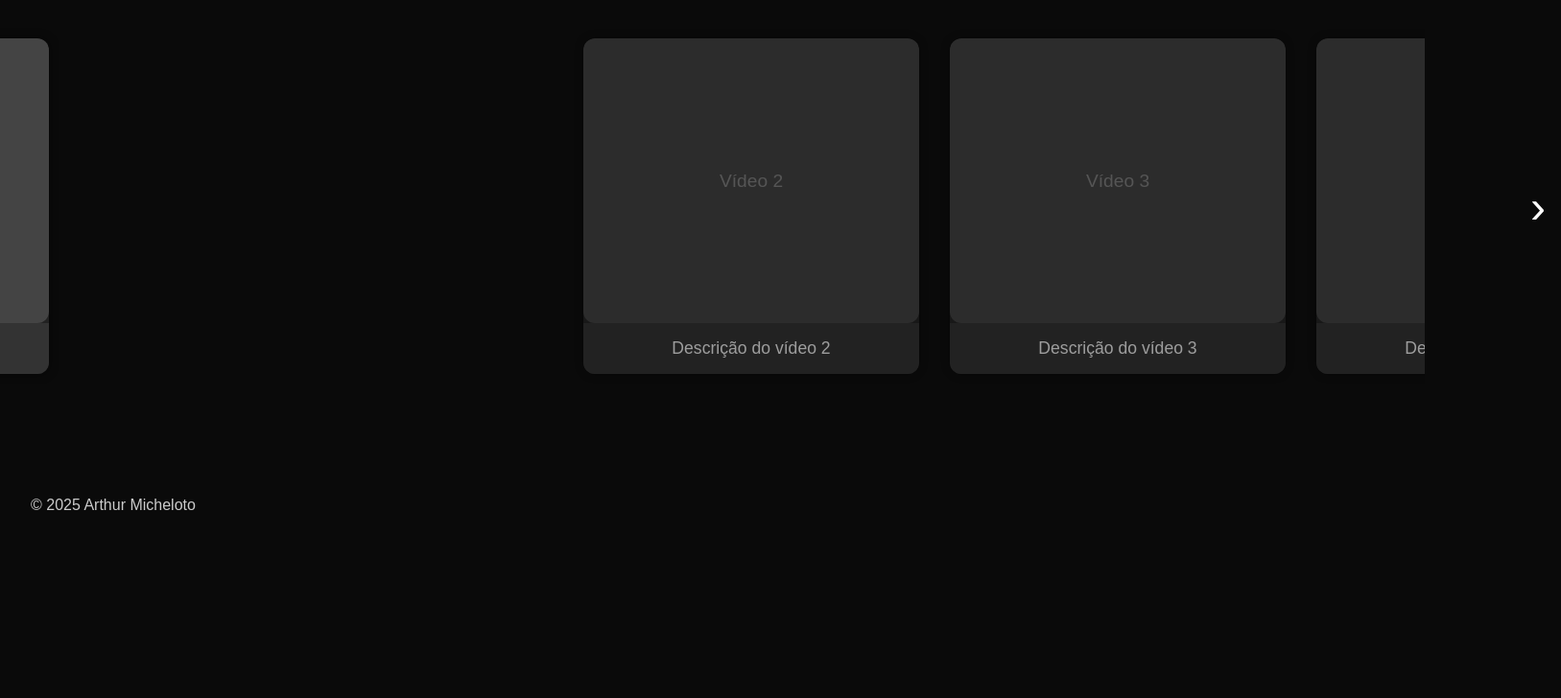
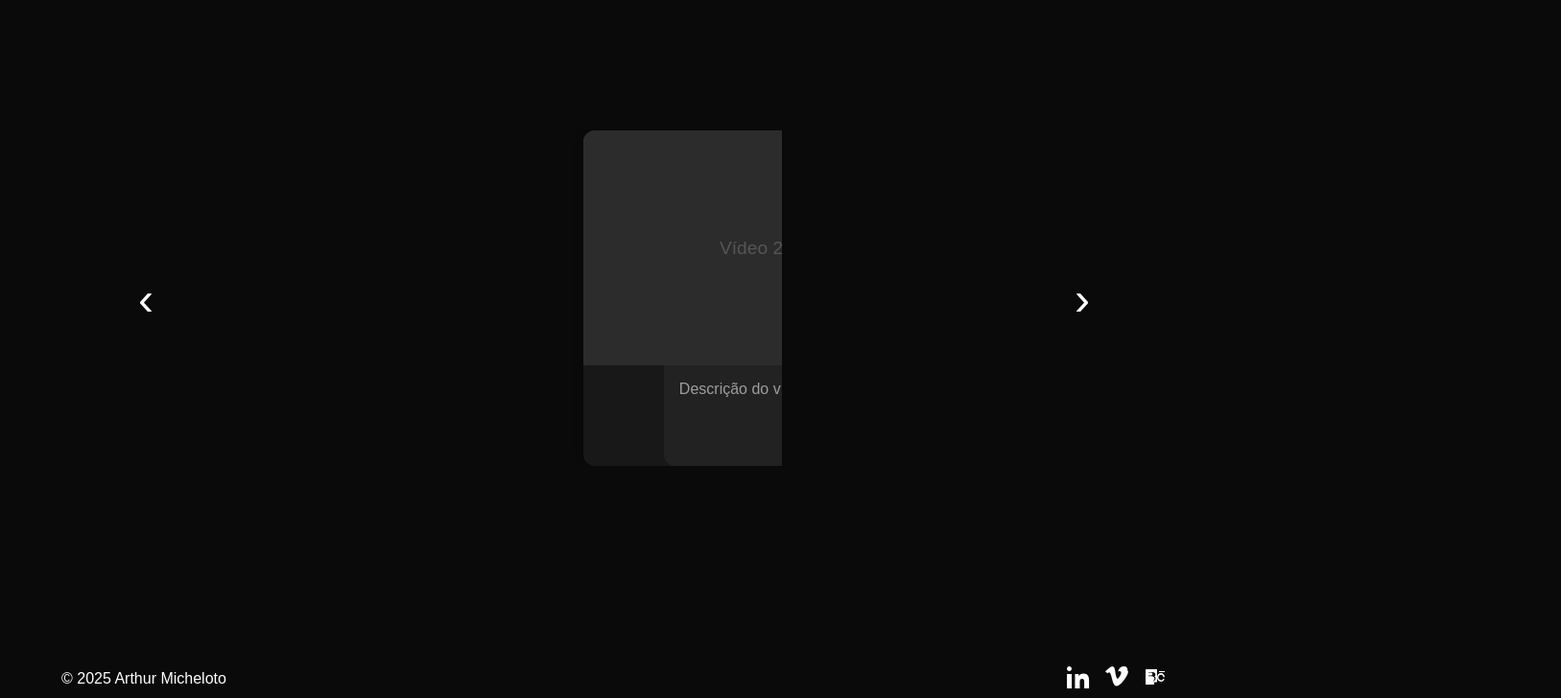
Before and after one commit to Cavalchi/site-arthur, a React (Vite) app: page / in a window 1280 px wide. Shown: the part 1620-2348 px from the top of the page at 96% size, 1627 px wide, since content can reach past the window. Before the commit the page ends 2188 px from the top, so only its background shows below. Built offline with nearby package versions, Linux system fonts and the light colour scheme.

Commit message:
Atualização do projeto com alterações nos componentes

```diff
--- a/src/App.css
+++ b/src/App.css
@@ -190,161 +190,38 @@ html, body {
 .separator {
   color: #f8b122;
 }
-
-/* Carousel */
-.video-carousel-wrapper {
-  display: flex;
-  align-items: center;
-  justify-content: center;
-  margin: 4rem 0;
-  position: relative;
-}
-
-.carousel-arrow {
-  background: none;
-  border: none;
-  font-size: 3rem;
-  color: #fff;
-  cursor: pointer;
-  padding: 1rem;
-}
-
-.carousel-arrow:hover {
-  color: #f8b122;
-}
-
-/* Footer */
 .footer {
   background-color: #0a0a0a;
-  color: #ccc;
-  padding: 2rem;
+  color: #fff;
   display: flex;
   justify-content: space-between;
   align-items: center;
-  flex-wrap: wrap;
-  margin-top: auto; /* Isso empurra o footer para o fim da página */
+  padding: 1rem 4rem;
 }
 
 .footer-info {
   font-size: 1rem;
 }
 
-.social-icons a {
-  margin-left: 1rem;
-  display: inline-block;
+.footer a {
+  color: #fff;
+  text-decoration: none;
 }
 
-.social-icons svg {
-  transition: fill 0.3s;
+.footer a:hover {
+  color: #f8b122;
+  transform: scale(1.1);
 }
 
-.social-icons a:hover svg {
-  fill: #f8b122;
-}
-/* Ajustando o Carousel */
-.video-carousel {
+.social-icons {
   display: flex;
-  overflow-x: hidden;  /* Remove a barra de rolagem horizontal */
-  scroll-behavior: smooth;
-  width: 90%;  /* Ajuste de largura */
-  margin: 0 auto;
-  padding: 2rem 0;
-  gap: 2rem;  /* Espaçamento entre os vídeos */
-  position: relative;  /* Posicionamento relativo para controle do alinhamento */
+  gap: 1rem;
 }
 
-/* Card de vídeo */
-.video-card {
-  min-width: 350px;  /* Tamanho mínimo do card */
-  height: 350px;  /* Tornando o card quadrado */
-  background-color: #222;
-  border-radius: 12px;
-  overflow: hidden;
-  box-shadow: 0 0 10px #00000080;
-  transition: transform 0.3s, opacity 0.5s ease-out;  /* Transições para efeito de escurecimento */
-  color: #fff;
-  display: flex;
-  flex-direction: column;
-  justify-content: space-between;
-  opacity: 0.6;  /* Os vídeos inicialmente ficam mais escuros */
+.social-icons a svg {
+  width: 24px;
+  height: 24px;
+  fill: currentColor;
+
+  transition: color 0.3s;
 }
-
-/* Efeito hover no card de vídeo */
-.video-card:hover {
-  transform: scale(1.05);
-  opacity: 1;  /* Fica mais claro ao passar o mouse */
-}
-
-/* Vídeo centralizado (vídeo 1) */
-.video-card:first-child {
-  opacity: 1;  /* Garantir que o primeiro vídeo seja totalmente visível */
-}
-
-/* Restante dos vídeos deslocados para a direita */
-.video-card:not(:first-child) {
-  opacity: 0.6;  /* Mantém os outros vídeos mais escuros */
-}
-
-/* Placeholder para o vídeo */
-.video-frame {
-  width: 100%;
-  height: 100%;  /* Faz o vídeo ocupar 100% da altura do card */
-  background-color: #444;
-  display: flex;
-  align-items: center;
-  justify-content: center;
-  color: #888;
-  font-size: 1.2rem;
-  border-radius: 12px;  /* Borda arredondada */
-}
-
-/* Descrição do vídeo */
-.video-description {
-  padding: 1rem;
-  font-size: 1.1rem;
-  text-align: center;
-  background-color: #333;
-  color: #fff;
-}
-
-/* Scroll control */
-.video-carousel-wrapper {
-  position: relative;
-  display: flex;
-  align-items: center;
-  justify-content: center;
-  width: 100%;
-}
-
-.carousel-arrow {
-  background: none;
-  border: none;
-  font-size: 3rem;
-  color: #fff;
-  cursor: pointer;
-  padding: 1rem;
-  z-index: 10;
-}
-
-.carousel-arrow:hover {
-  color: #f8b122;
-}
-
-/* Alinhamento dos vídeos */
-.video-carousel {
-  display: flex;
-  justify-content: center;
-  gap: 2rem;
-}
-
-/* Forçando centralização do primeiro vídeo */
-.video-carousel .video-card:first-child {
-  transform: translateX(0);  /* Centraliza o primeiro vídeo */
-  opacity: 1;
-}
-
-/* Videos fora de vista */
-.video-carousel .video-card:not(:first-child) {
-  transform: translateX(150%);  /* Move os outros vídeos para a direita */
-  opacity: 0.6;
-}
--- a/src/App.tsx
+++ b/src/App.tsx
@@ -1,4 +1,4 @@
-import React, { useRef } from 'react';
+import { useRef } from 'react';
 import './App.css';
 import VideoCarousel from './components/VideoCarousel.tsx';
 
@@ -78,6 +78,8 @@ function App() {
         </div>
 
         {/* Carrossel de vídeos */}
+
+      </main>
         <div className="video-carousel-wrapper">
           <button className="carousel-arrow left" onClick={handleScrollLeft}>
             ‹
@@ -89,14 +91,32 @@ function App() {
             ›
           </button>
         </div>
-      </main>
-
       <footer className="footer">
         <div className="footer-info">© 2025 Arthur Micheloto</div>
         <div className="social-icons">
-          {/* Redes sociais */}
+          {/* LinkedIn */}
+          <a href="https://www.linkedin.com/in/arthur-micheloto-9429b419a/?originalSubdomain=br" target="_blank" rel="noopener noreferrer" aria-label="LinkedIn">
+            <svg xmlns="http://www.w3.org/2000/svg" width="24" height="24" viewBox="0 0 24 24">
+              <path d="M4.98 3.5C4.98 4.88 3.87 6 2.5 6S0 4.88 0 3.5 1.11 1 2.5 1 4.98 2.12 4.98 3.5zM0 8.98h5V24H0V8.98zM7.5 8.98h4.79v2.08h.07c.67-1.27 2.3-2.62 4.73-2.62 5.06 0 6 3.32 6 7.63V24h-5v-6.5c0-1.55-.03-3.54-2.16-3.54-2.16 0-2.49 1.68-2.49 3.42V24h-5V8.98z" fill="currentColor" />
+            </svg>
+          </a>
+
+          {/* Vimeo */}
+          <a href="https://vimeo.com/arthurmicheloto" target="_blank" rel="noopener noreferrer" aria-label="Vimeo">
+            <svg xmlns="http://www.w3.org/2000/svg" width="24" height="24" viewBox="0 0 24 24">
+              <path d="M23.977 6.236c-.1 2.229-1.648 5.282-4.639 9.15-3.096 4.01-5.713 6.016-7.847 6.016-1.326 0-2.453-1.224-3.382-3.673-.616-2.256-1.233-4.511-1.849-6.767-.685-2.473-1.418-3.709-2.199-3.709-.17 0-.764.356-1.775 1.066L0 6.266c1.133-.999 2.247-1.998 3.382-2.997 1.527-1.349 2.668-2.061 3.419-2.136 1.797-.175 2.898 1.063 3.295 3.709.45 2.921.764 4.741.941 5.46.525 2.4 1.102 3.599 1.73 3.599.489 0 1.224-.77 2.199-2.31.977-1.54 1.498-2.71 1.566-3.51.138-1.327-.384-1.992-1.566-1.992-.556 0-1.13.129-1.729.393 1.154-3.774 3.362-5.574 6.625-5.398 2.416.138 3.552 1.685 3.42 4.639z" fill="currentColor" />
+            </svg>
+          </a>
+
+          {/* Behance */}
+          <a href="https://www.behance.net/arthurmicheloto1" target="_blank" rel="noopener noreferrer" aria-label="Behance">
+            <svg xmlns="http://www.w3.org/2000/svg" width="24" height="24" viewBox="0 0 24 24">
+              <path d="M7.7 10.5C8.6 10.5 9.3 9.8 9.3 9S8.6 7.5 7.7 7.5H5V10.5H7.7zM7.9 14.5C8.9 14.5 9.6 13.7 9.6 12.8C9.6 12 8.9 11.5 7.9 11.5H5V14.5H7.9zM20.2 14.4C19.7 15.1 19 15.4 18.1 15.4C16.6 15.4 15.4 14.2 15.4 12.6C15.4 11.1 16.6 9.8 18.1 9.8C19.5 9.8 20.3 10.9 20.5 12.3H22C21.8 9.9 20 8 18.1 8C15.8 8 14 10 14 12.6C14 15.1 15.8 17 18.1 17C19.9 17 21.3 15.7 21.6 14H20.2zM16 6V7H22V6H16zM2 4V20H11V17H9.6C9.9 16.7 10.1 16.3 10.2 15.9C10.8 15.5 11.3 14.9 11.3 13.8C11.3 12.3 10 11.3 8.3 11.3H5V7H9.3C11 7 12.3 8 12.3 9.5C12.3 10.6 11.8 11.2 11.2 11.5C11.8 11.8 12.5 12.5 12.5 13.6C12.5 15.2 11.4 16.1 10.2 16.5C10.1 16.9 9.9 17.2 9.7 17.5H14V4H2Z" fill="currentColor" />
+            </svg>
+          </a>
         </div>
       </footer>
+
     </div>
   );
 }
--- /dev/null
+++ b/src/components/VideoCarousel.css
@@ -0,0 +1,136 @@
+
+/* Carousel */
+.video-carousel-wrapper {
+    display: flex;
+    align-items: center;
+    justify-content: center;
+    margin: 4rem 0;
+    position: relative;
+  }
+
+
+  .carousel-arrow {
+    background: none;
+    border: none;
+    font-size: 3rem;
+    color: #fff;
+    cursor: pointer;
+    padding: 1rem;
+  }
+
+.video-card.active {
+    opacity: 1;
+    transform: scale(1.05);
+  }
+  .carousel-arrow:hover {
+    color: #f8b122;
+  }
+
+.video-carousel {
+    display: flex;
+    width: 350px; /* largura do container visível (1 vídeo) */
+    overflow-x: hidden;
+    scroll-behavior: smooth;
+  }
+  .video-card {
+    flex: 0 0 100%;
+    width: 350px;
+    height: 350px;
+    margin: 0 auto;
+    background-color: #222;
+    border-radius: 12px;
+    box-shadow: 0 0 10px #00000080;
+    display: flex;
+    flex-direction: column;
+    justify-content: space-between;
+    align-items: center;
+    transition: transform 0.3s, opacity 0.3s;
+    opacity: 0.6;
+  }
+  /* Efeito hover no card de vídeo */
+  .video-card:hover {
+    transform: scale(1.05);
+    opacity: 1;  /* Fica mais claro ao passar o mouse */
+  }
+
+  /* Vídeo centralizado (vídeo 1) */
+  .video-card:first-child {
+    opacity: 1;  /* Garantir que o primeiro vídeo seja totalmente visível */
+  }
+
+  /* Restante dos vídeos deslocados para a direita */
+  .video-card:not(:first-child) {
+    opacity: 0.6;  /* Mantém os outros vídeos mais escuros */
+  }
+
+  .video-frame {
+    width: 100%;
+    height: 70%;
+    background-color: #444;
+    border-radius: 12px 12px 0 0;
+    display: flex;
+    align-items: center;
+    justify-content: center;
+    color: #888;
+    font-size: 1.2rem;
+  }
+
+
+.video-description {
+    height: 30%;
+    background-color: #333;
+    color: #fff;
+    padding: 1rem;
+    text-align: center;
+    border-radius: 0 0 12px 12px;
+  }
+
+  .video-carousel-wrapper {
+    position: relative;
+    width: 80%;
+    margin: 4rem auto;
+    display: flex;
+    align-items: center;
+    justify-content: center;
+  }
+  .carousel-arrow {
+    background: none;
+    border: none;
+    font-size: 3rem;
+    color: #fff;
+    cursor: pointer;
+    padding: 1rem;
+    z-index: 10;
+  }
+
+  .carousel-arrow:hover {
+    color: #f8b122;
+  }
+
+  /* Alinhamento dos vídeos */
+  .video-carousel {
+    display: flex;
+    justify-content: center;
+    gap: 2rem;
+  }
+
+  /* Forçando centralização do primeiro vídeo */
+  .video-carousel .video-card:first-child {
+    transform: translateX(0);  /* Centraliza o primeiro vídeo */
+    opacity: 1;
+  }
+
+  /* Videos fora de vista */
+  .video-carousel .video-card:not(:first-child) {
+    transform: translateX(150%);  /* Move os outros vídeos para a direita */
+    opacity: 0.6;
+  }
+
+  .carousel-container {
+    width: 100%;
+    overflow: hidden;
+    display: flex;
+    justify-content: center;
+    align-items: center;
+    margin: 4rem 0;
+  }
--- a/src/components/VideoCarousel.tsx
+++ b/src/components/VideoCarousel.tsx
@@ -1,54 +1,40 @@
-import React, { useRef, useState, useImperativeHandle, forwardRef, useEffect } from 'react';
+import { useRef, useState, useImperativeHandle, forwardRef, useEffect } from 'react';
+import './VideoCarousel.css';
 
-// Definindo os tipos para o ref
 interface VideoCarouselHandles {
   scrollLeft: () => void;
   scrollRight: () => void;
 }
 
 const VideoCarousel = forwardRef<VideoCarouselHandles, unknown>((_, ref) => {
-  const carouselRef = useRef<HTMLDivElement | null>(null); // Tipando o ref
-  const [currentIndex, setCurrentIndex] = useState<number>(0); // Tipando o estado
+  const carouselRef = useRef<HTMLDivElement | null>(null);
+  const [currentIndex, setCurrentIndex] = useState<number>(0);
 
-  // Expondo os métodos scrollLeft e scrollRight para o componente pai
   useImperativeHandle(ref, () => ({
     scrollLeft: () => {
-      if (currentIndex > 0) {
-        setCurrentIndex(currentIndex - 1);
-      } else {
-        setCurrentIndex(4); // Voltar ao último vídeo
-      }
+      setCurrentIndex((prev) => (prev === 0 ? 4 : prev - 1));
     },
     scrollRight: () => {
-      if (currentIndex < 4) {
-        setCurrentIndex(currentIndex + 1);
-      } else {
-        setCurrentIndex(0); // Voltar ao primeiro vídeo
-      }
+      setCurrentIndex((prev) => (prev === 4 ? 0 : prev + 1));
     }
   }));
 
-  // Função para rolar para o vídeo específico
-  const scrollToVideo = (index: number) => {
-    const videoWidth = 350; // Largura do vídeo
-    const offset = index * videoWidth;
-    if (carouselRef.current) {
-      carouselRef.current.scrollTo({
+  useEffect(() => {
+    const carousel = carouselRef.current;
+    if (carousel) {
+      const offset = carousel.offsetWidth * currentIndex;
+      carousel.scrollTo({
         left: offset,
         behavior: 'smooth'
       });
     }
-  };
-
-  // Atualiza a posição do carrossel com base no índice
-  useEffect(() => {
-    scrollToVideo(currentIndex);
   }, [currentIndex]);
 
   return (
+    <div className="carousel-container">
     <div className="video-carousel" ref={carouselRef}>
       {[1, 2, 3, 4, 5].map((i) => (
-        <div key={i} className="video-card">
+        <div key={i} className={`video-card ${currentIndex === i - 1 ? 'active' : ''}`}>
           <div className="video-frame">
             <p className="video-title">Vídeo {i}</p>
           </div>
@@ -58,6 +44,7 @@ const VideoCarousel = forwardRef<VideoCarouselHandles, unknown>((_, ref) => {
         </div>
       ))}
     </div>
+    </div>
   );
 });
 
```
